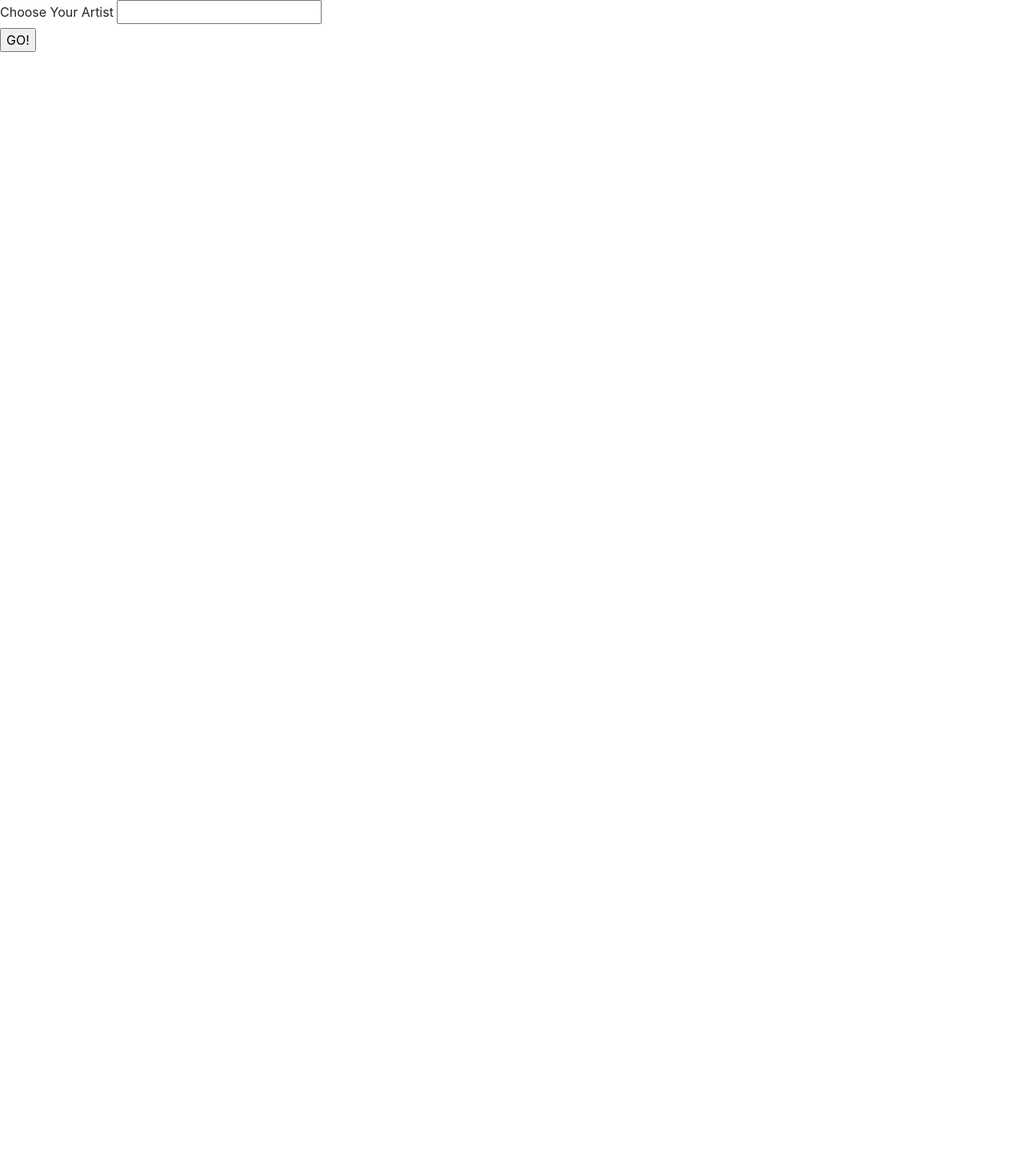
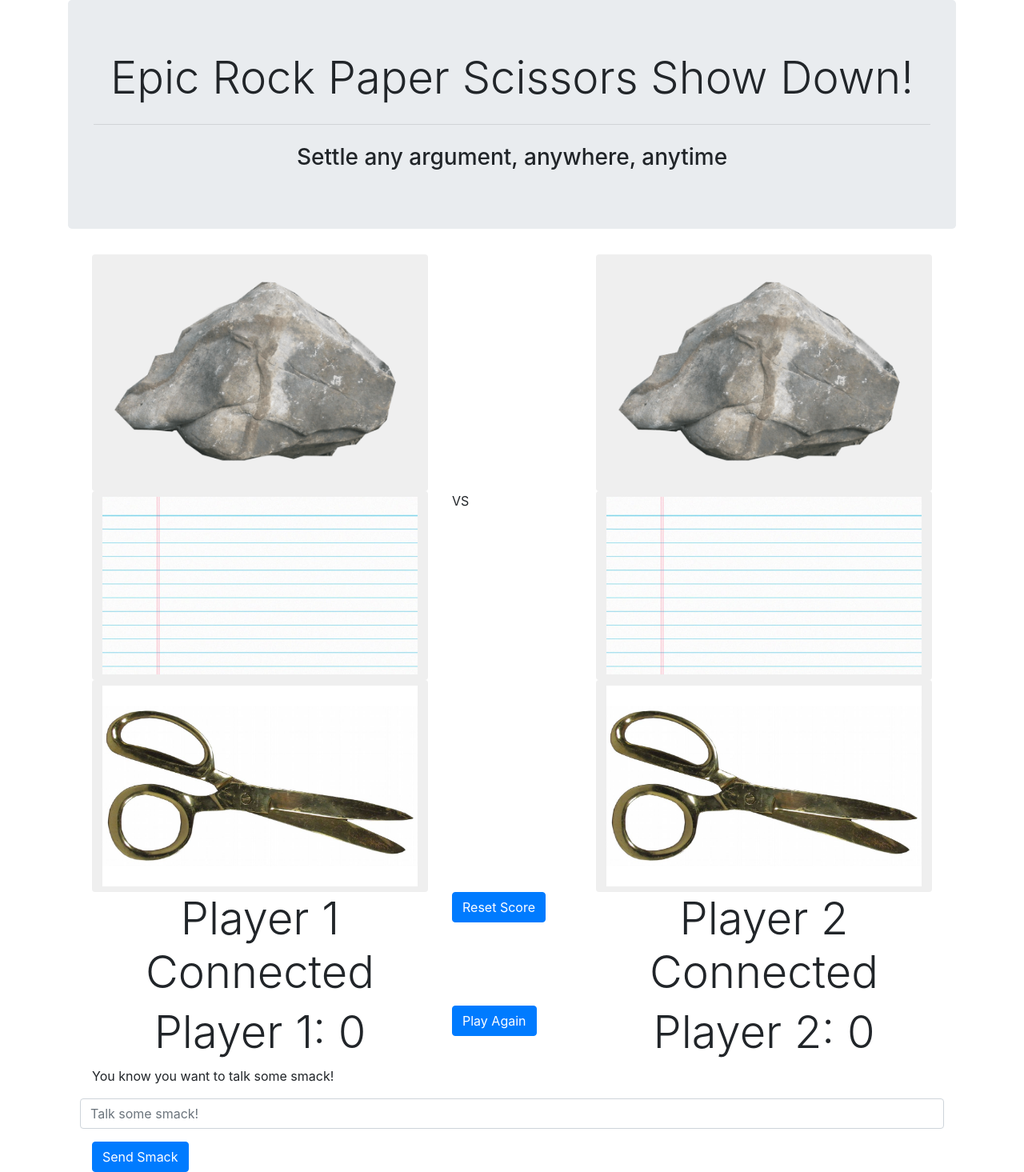
Before and after one commit to jonpic/fb-rpg, a plain HTML site: page index.html in a window 1280 px wide. Shown: the whole page at 80% size. Before the commit the page ends 800 px from the top, so only its background shows below. Drawn offline with nearby package versions, Linux system fonts and the light colour scheme; files that its build step writes are made by us from their sources.

Commit message:
finished basic html structure of site. Could use some formatting still

```diff
--- a/code/code.js
+++ b/code/code.js
@@ -1,48 +1,12 @@
- // Initialize Firebase
+// Initialize Firebase
 var config = {
-    apiKey: "AIzaSyBFolyg1FbHvFgQo71r_nypLHaAnBQq_3A",
-    authDomain: "band-together-app.firebaseapp.com",
-    databaseURL: "https://band-together-app.firebaseio.com",
-    projectId: "band-together-app",
-    storageBucket: "",
-    messagingSenderId: "94818319032"
+  apiKey: "AIzaSyA1UadcwegP_Gk4GKSNXIVLZpEDJQqStUs",
+  authDomain: "fb-rps-hw.firebaseapp.com",
+  databaseURL: "https://fb-rps-hw.firebaseio.com",
+  projectId: "fb-rps-hw",
+  storageBucket: "",
+  messagingSenderId: "598861475865"
 };
 firebase.initializeApp(config);
 
-
-function searchBandsInTown(artist) {
-
-    // Querying the bandsintown api for the selected artist, the ?app_id parameter is required, but can equal anything
-    var queryURL = "https://rest.bandsintown.com/artists/" + artist + "?app_id=codingbootcamp";
-    $.ajax({
-      url: queryURL,
-      method: "GET"
-    }).then(function(response) {
-
-      // Printing the entire object to console
-      console.log(response);
-
-      // Constructing HTML containing the artist information
-      var artistName = $("<h1>").text(response.name);
-      var artistURL = $("<a>").attr("href", response.url).append(artistName);
-      var artistImage = $("<img>").attr("src", response.thumb_url);
-
-      var upcomingEvents = $("<h2>").text(response.upcoming_event_count + " upcoming events");
-      var goToArtist = $("<a>").attr("href", response.url).text("See Tour Dates");
-
-      // Empty the contents of the artist-div, append the new artist content
-      $("#artist-div").empty();
-      $("#artist-div").append(artistURL, artistImage, upcomingEvents, goToArtist);
-    });
-  }
-
-  // Event handler for user clicking the select-artist button
-  $("#select-artist").on("click", function(event) {
-    // Preventing the button from trying to submit the form
-    event.preventDefault();
-    // Storing the artist name
-    var inputArtist = $("#artist-input").val().trim();
-
-    // Running the searchBandsInTown function (passing in the artist as an argument)
-    searchBandsInTown(inputArtist);
-  });
+var db = firebase.database()
--- a/index.html
+++ b/index.html
@@ -22,21 +22,95 @@
 </head>
 
 <body>
-<!-- Artist Select Box -->
-    <form id="artist-form">
+  <div class="container">
+    <div class="jumbotron">
+      <h1 class="display-4 text-center">Epic Rock Paper Scissors Show Down!</h1>
+      <hr class="my-4">
+      <h3 class="display-6 text-center">Settle any argument, anywhere, anytime</h3>
+    </div>
 
-        <!-- Label for Text Box -->
-        <label for="artist-input">Choose Your Artist</label>
+    <div class="container-fluid" id="bg-holder">
+      <div class="container" id="play-area">
+          <div class="row d-flex justify-content-between">
+              <div class="col-md-5 text-center" id="player-1-rock">
+                <button class="btn btn-default">
+                  <img class="img-fluid" src="assets/images/rock.png">
+                </button>
+              </div>
+              <div class="col-md-5 text-center" id="player-2-rock">
+                <button class="btn btn-default">
+                  <img class="img-fluid" src="assets/images/rock.png">
+                </button>
+              </div>
+          </div>
+          <div class="row d-flex justify-content-between">
+            <div class="col-md-5 text-center" id="player-1-paper">
+              <button class="btn btn-default">
+                <img class="img-fluid" src="assets/images/paper.jpg">
+              </button>
+            </div>
+            <div class="col-md-2">
+              <p>VS</p>
+            </div>
+            <div class="col-md-5 text-center" id="player-2-paper">
+              <button class="btn btn-default">
+                <img class="img-fluid" src="assets/images/paper.jpg">
+              </button>
+          </div>
+        </div>
+          <div class="row d-flex justify-content-between">
+            <div class="col-md-5 text-center" id="player-1-scissors">
+              <button class="btn btn-default">
+                <img class="img-fluid" src="assets/images/scissors.jpg">
+              </button>
+            </div>
+            <div class="col-md-5 text-center" id="player-2-scissors">
+              <button class="btn btn-default">
+                <img class="img-fluid" src="assets/images/scissors.jpg">
+              </button>
+            </div>
+        </div>
+      </div>
+      <div class="container" id="alert-container">
+        <div class="row d-flex justify-content-between">
+          <div class="col-md-5 text-center" id="player-1-connected">
+            <h1 class="display-4">Player 1 Connected</h1>
+          </div>
+          <div class="col-md-2">
+            <button class="btn btn-default btn-primary">Reset Score</button>
+          </div>
+          <div class="col-md-5 text-center" id="player-2-connected">
+            <h1 class="display-4">Player 2 Connected</h1>
+          </div>
+        </div>
+        <div class="row d-flex justify-content-between">
+          <div class="col-md-5 text-center" id="player-1-score">
+            <h1 class="display-4">Player 1: 0</h1>
+          </div>
+          <div class="col-md-2">
+            <button class="btn btn-default btn-primary">Play Again</button>
+          </div>
+          <div class="col-md-5 text-center" id="player-2-score">
+            <h1 class="display-4">Player 2: 0</h1>
+          </div>
+        </div>
+      </div>
+      <div class="container" id="chat-container">
+        <div id="chat-box">
+          <p id="chat-p">You know you want to talk some smack!</p>
+        </div>
+        <form>
+          <div class="form-group row">
+              <input class="form-control" id="chat-input" placeholder="Talk some smack!" type="text">
+            </div>
+            <button class="btn btn-primary" id="calculate-btn">Send Smack</button>
+          </form>
+      </div>
+    </div>
+  </div>
 
-        <!-- Text Input Box -->
-        <input type="text" id="artist-input"><br>
 
-        <!-- Submit Button -->
-        <input id="select-artist" type="submit" value="GO!">
-    </form>
 
-      <!-- Artist Information -->
-    <div id="artist-div"></div>
 
 
 <!-- JavaScript -->
```
Also changed, not shown: assets/images/paper.jpg (added), assets/images/rock.png (added), assets/images/scissors.jpg (added).
